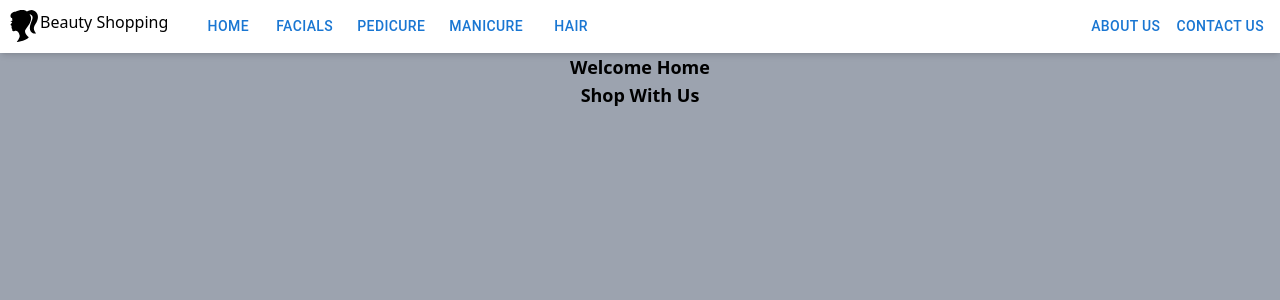
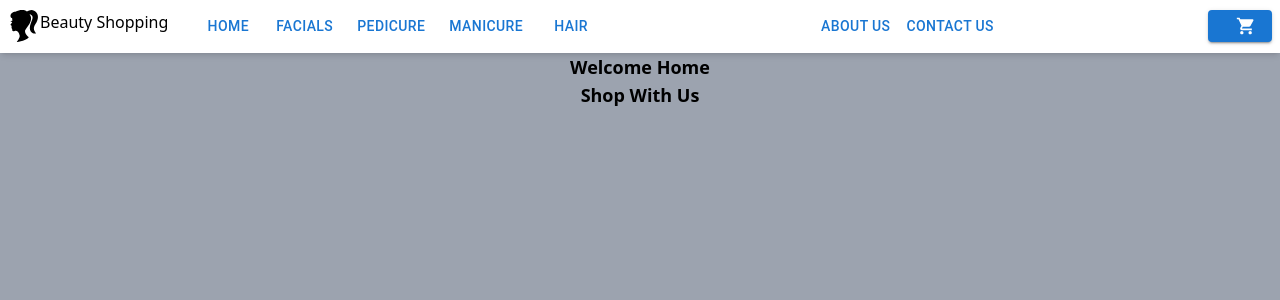
Before and after one commit to azicha/react-beauty-site, a React (Vite) app: page / in a window 1280 px wide. Shown: the top 300 px of the page. Built offline with nearby package versions, Linux system fonts and the light colour scheme.

Commit message:
Code Refactoring

```diff
--- a/src/components/NavigationComp.jsx
+++ b/src/components/NavigationComp.jsx
@@ -2,6 +2,7 @@
 import logo from "../assets/beauty-shopping-logo.svg";
 import Button from '@mui/material/Button';
 // import ShoppingBasketIcon from '@mui/icons-material/ShoppingBasket';
+import ShoppingCartIcon from '@mui/icons-material/ShoppingCart';
 
 export default function NavigationComp() {
 
@@ -51,7 +52,7 @@
                 { otherNavigationButtons }
                 {/* { ShoppingBasketIcon } */}
             </div>
-            {/* <Button variant="text">{ ShoppingBasketIcon }</Button> */}
+            <Button variant="contained" endIcon={<ShoppingCartIcon />}></Button>
         </div>
     );
 }
```
